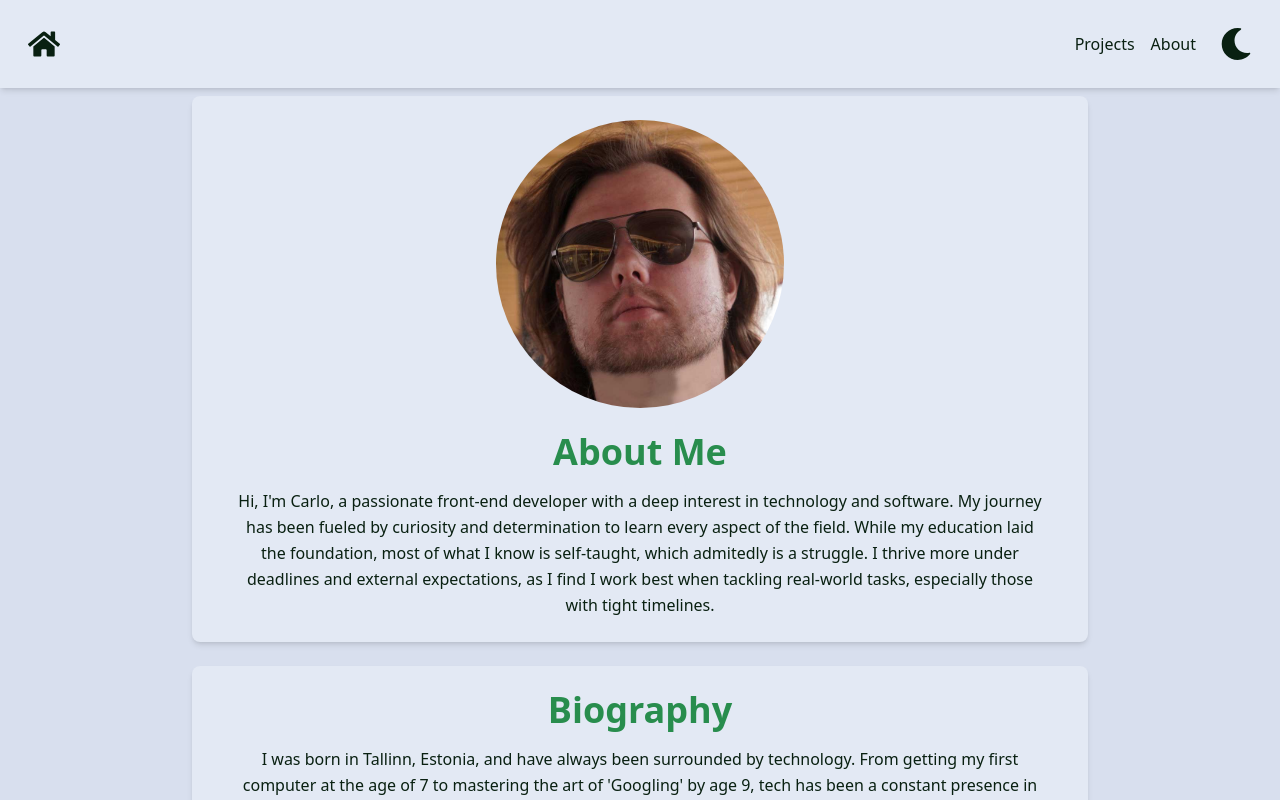
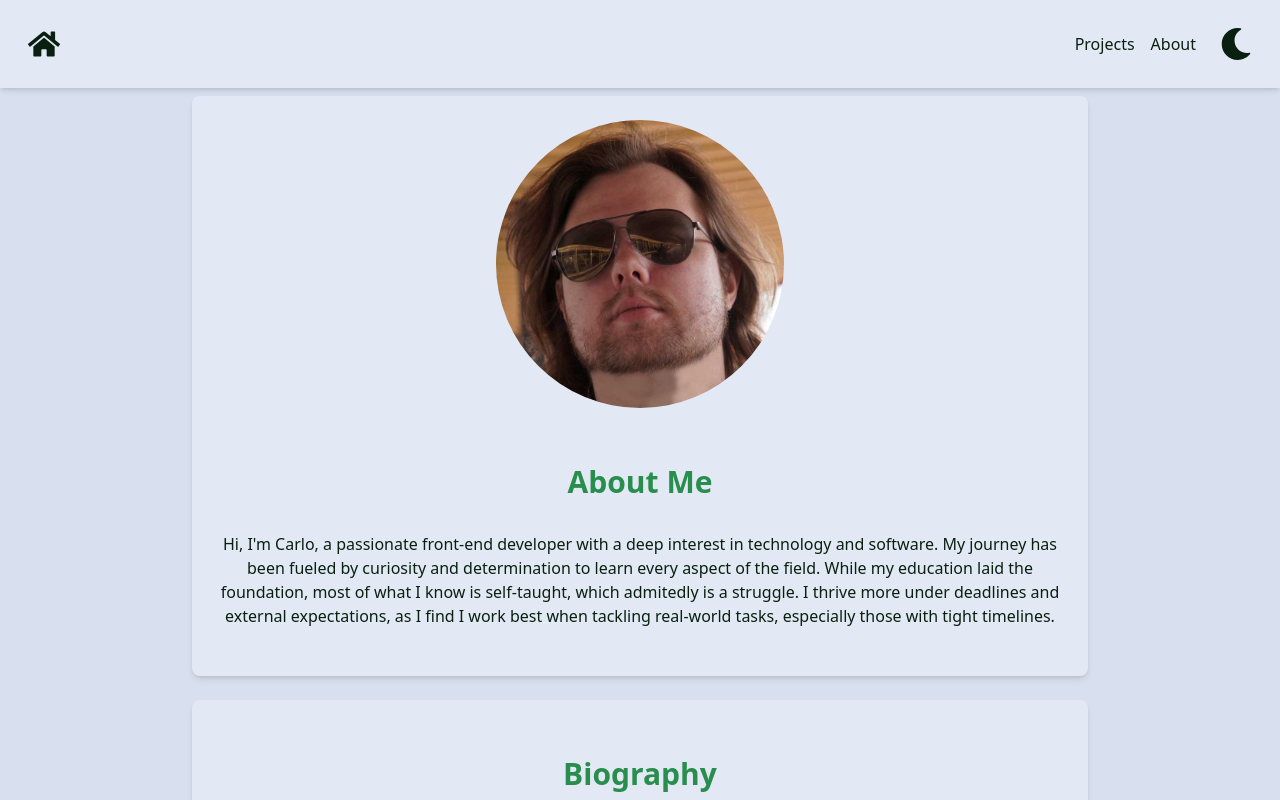
Before and after one commit to Teser301/portfolio-tailwind, a React (Vite) app: page /about in a window 1280 px wide. Shown: the top 800 px of the page. Built offline with nearby package versions, Linux system fonts and the light colour scheme.

Commit message:
refactor: adding Heading to components

```diff
--- a/src/components/AboutPage/AboutContent.tsx
+++ b/src/components/AboutPage/AboutContent.tsx
@@ -1,4 +1,5 @@
 import React from "react";
+import Heading from "../Basic/Heading";
 
 interface AboutcontentProps {
   title?: string;
@@ -23,8 +24,13 @@ const Aboutcontent: React.FC<AboutcontentProps> = ({
               className="rounded-full w-56 h-56 md:w-72 md:h-72 object-cover mb-6"
             />
           )}
-          <h2 className="text-4xl font-semibold text-primary mb-4">{title}</h2>
-          <p className="leading-relaxed text-center px-4">{description}</p>
+          {(title || description) && (
+            <Heading
+              tag="h3"
+              text={title || ""}
+              subheading={description || ""}
+            />
+          )}
         </div>
       </div>
     </section>
--- a/src/components/LandingPage/LandingProjects.tsx
+++ b/src/components/LandingPage/LandingProjects.tsx
@@ -1,6 +1,7 @@
 import { projects } from "../../data/projectsData";
 import { ProjectType } from "../../types/project";
 import Button from "../Basic/Button";
+import Heading from "../Basic/Heading";
 
 const getTruncatedDescription = (
   project: ProjectType,
@@ -35,14 +36,12 @@ const Portfolio: React.FC = () => {
 
   return (
     <div className="my-4">
-      <h3 className="text-3xl font-extrabold text-primary text-center my-8">
-        Projects
-      </h3>
-      <p className="text-center mb-6">
-        Here is a short showcase of some of the work that I have been involved
-        with.
-      </p>
-
+      <Heading
+        tag="h3"
+        text="Projects"
+        subheading=" Here is a short showcase of some of the work that I have been involved
+        with."
+      />
       <div className="grid grid-cols-1 sm:grid-cols-2 lg:grid-cols-3 sm:grid-rows-3 lg:grid-rows-2 gap-8 p-8 bg-backgroundPrimary shadow-md rounded-lg">
         {projects.slice(0, 6).map((project, index) => {
           const isOnline = project.status.toLowerCase().includes("online");
--- a/src/components/LandingPage/LandingSkills.tsx
+++ b/src/components/LandingPage/LandingSkills.tsx
@@ -1,12 +1,11 @@
 import { skills } from "../../data/skillsData";
+import Heading from "../Basic/Heading";
 
 const LandingSkills = () => {
   return (
     <div className="my-4">
       <div>
-        <h3 className="text-3xl font-extrabold text-primary text-center my-8 ">
-          Skills
-        </h3>
+        <Heading tag="h3" text="Skills" />
         <div className="grid grid-cols-2 sm:grid-cols-2 md:grid-cols-3 gap-8 justify-items-center p-8 bg-backgroundPrimary shadow-md rounded-lg">
           {skills.map((skill, index) => (
             <div
--- a/src/components/LandingPage/Recommend.tsx
+++ b/src/components/LandingPage/Recommend.tsx
@@ -1,13 +1,11 @@
 import React from "react";
 import { recommendations } from "../../data/recommendationData";
+import Heading from "../Basic/Heading";
 
 const RecommendationCard: React.FC = () => {
   return (
     <div className="my-4">
-      <h3 className="text-3xl font-extrabold text-primary text-center my-8">
-        Recommendations
-      </h3>
-
+      <Heading tag="h3" text="Recommendations" />
       <div className="grid grid-cols-1 md:grid-cols-2 gap-10">
         {recommendations.map((skill, index) => (
           <div
```
